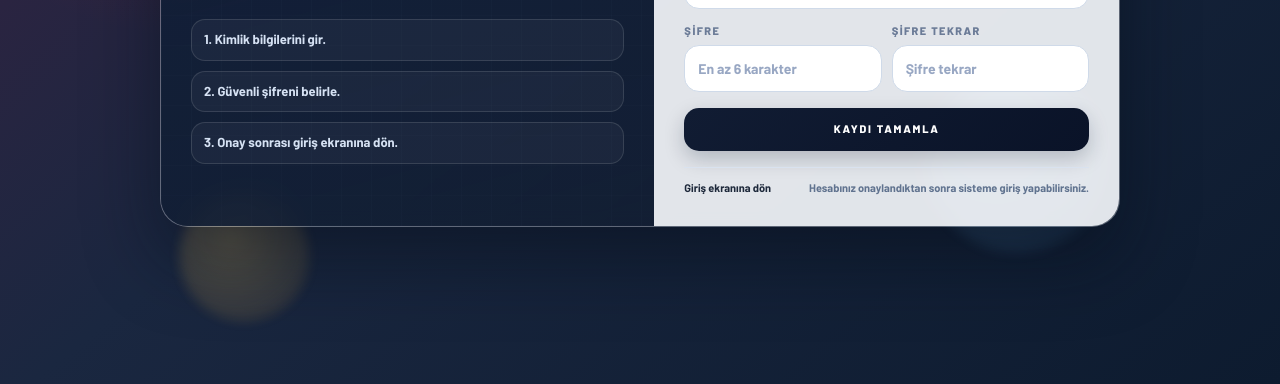
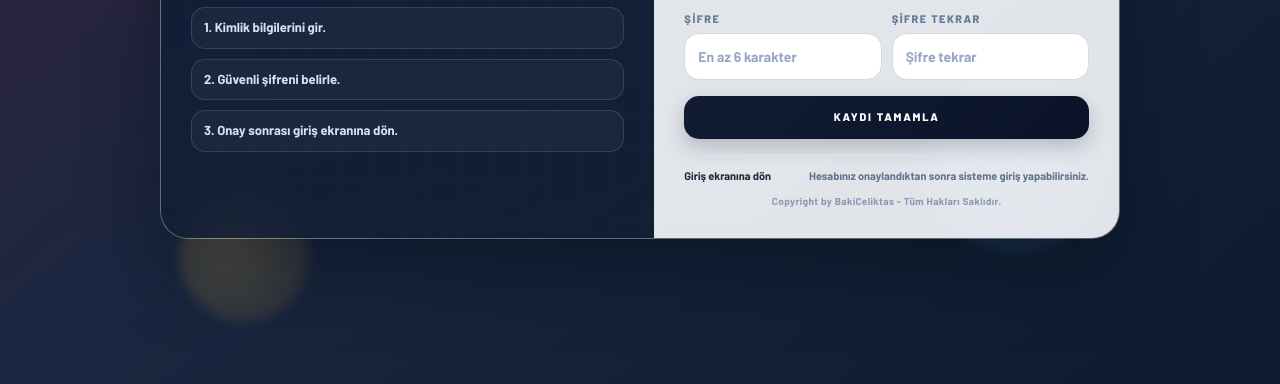
Before and after one commit to Bakiizm3/112-lojistik, a website: page frontend/register.html in a window 1280 px wide. Shown: the part 416-800 px from the top of the page. Drawn offline with nearby package versions, Linux system fonts and the light colour scheme.

Commit message:
copy: add small ownership notes to auth pages

```diff
--- a/frontend/register.html
+++ b/frontend/register.html
@@ -378,6 +378,16 @@
             font-weight: 700;
         }
 
+        .mini-note {
+            margin-top: 10px;
+            text-align: center;
+            font-size: 10px;
+            line-height: 1.4;
+            color: #8a99b1;
+            font-weight: 700;
+            letter-spacing: 0.04em;
+        }
+
         .foot a {
             color: #1e293b;
             text-decoration: none;
@@ -477,6 +487,8 @@
                     <a href="index.html">Giriş ekranına dön</a>
                     <span class="foot-note">Hesabınız onaylandıktan sonra sisteme giriş yapabilirsiniz.</span>
                 </div>
+
+                <div class="mini-note">Copyright by BakiCeliktas - Tüm Hakları Saklıdır.</div>
             </div>
         </section>
     </main>
```
Also changed, not shown: frontend/index.html (+10 -0 lines).
